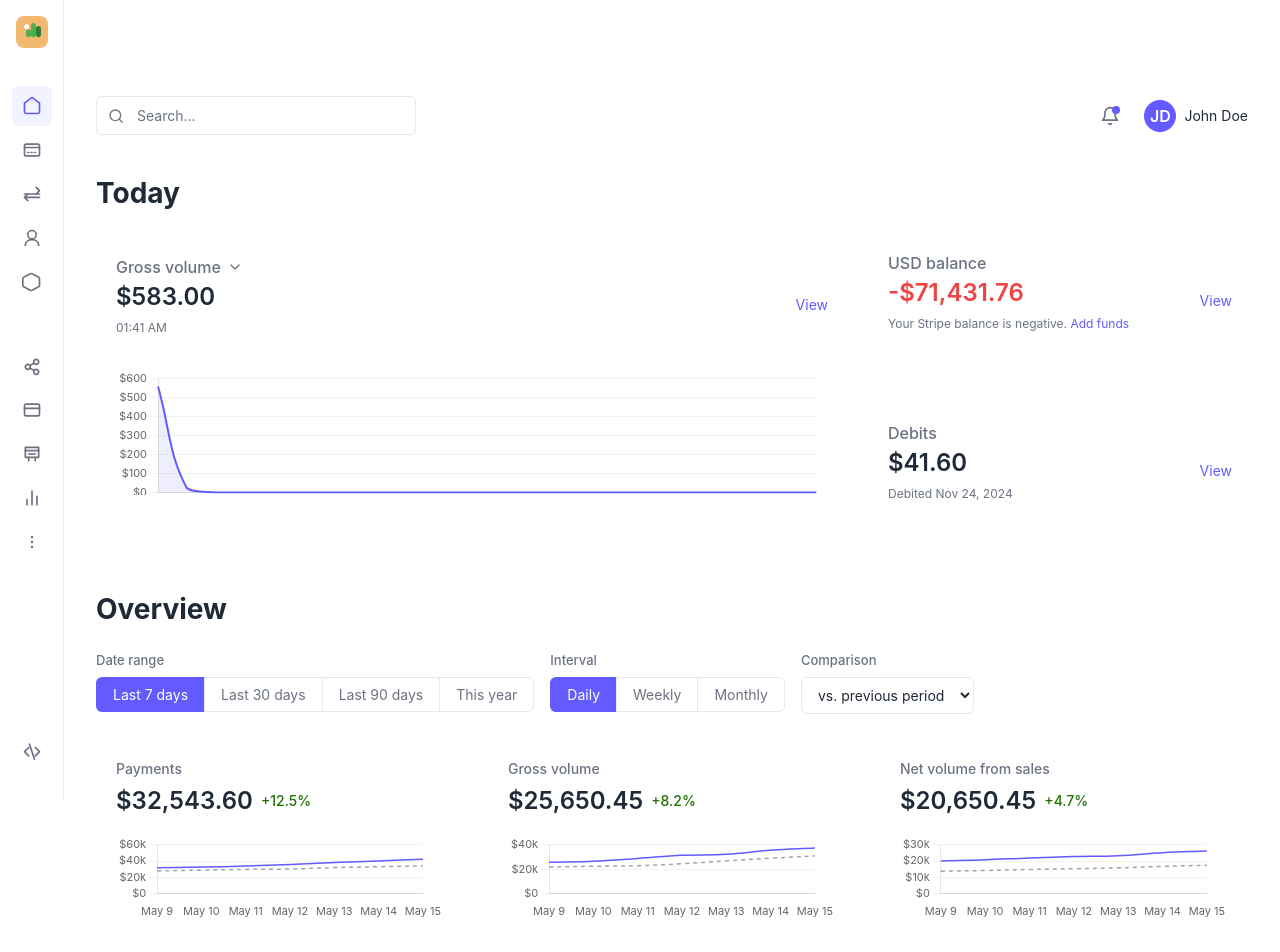
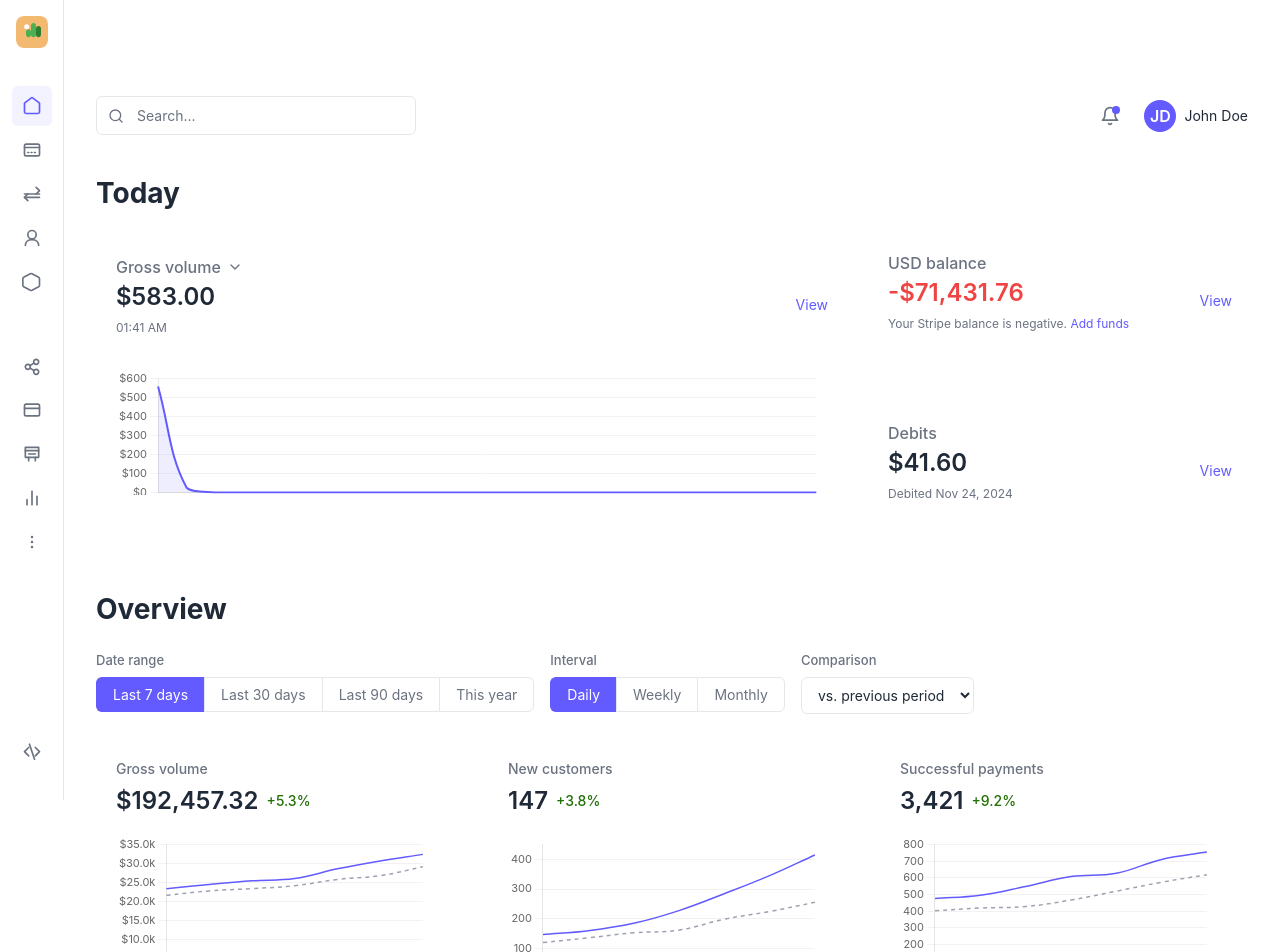
Before and after one commit to swanson-stripe/stripe-dashboard-clone, a React (Create React App) app: page / in a window 1280 px wide. Shown: the top 952 px of the page. Built offline with nearby package versions, Linux system fonts and the light colour scheme.

Commit message:
Fix chart axes to match value types (currency, percentage, number)

```diff
--- a/src/components/LineChart.js
+++ b/src/components/LineChart.js
@@ -2,13 +2,17 @@ import React, { useEffect, useRef } from 'react';
 import Chart from 'chart.js/auto';
 import styled from 'styled-components';
 
-const ChartWrapper = styled.div`
+const ChartContainer = styled.div`
   width: 100%;
   height: 100%;
   position: relative;
+  canvas {
+    width: 100% !important;
+    height: 100% !important;
+  }
 `;
 
-const LineChart = ({ data, height = 400, showLegend = true, type = 'line' }) => {
+const LineChart = ({ data, height = 400, showLegend = true, type = 'line', unit = 'currency' }) => {
   const chartRef = useRef(null);
   const chartInstance = useRef(null);
 
@@ -32,6 +36,28 @@ const LineChart = ({ data, height = 400, showLegend = true, type = 'line' }) =>
     } else if (type === 'donut') {
       chartType = 'doughnut';
     }
+
+    // Format ticks based on unit type
+    const formatTick = (value) => {
+      if (unit === 'currency') {
+        if (value >= 1000000) {
+          return '$' + (value / 1000000).toFixed(1) + 'M';
+        } else if (value >= 1000) {
+          return '$' + (value / 1000).toFixed(1) + 'k';
+        }
+        return '$' + value;
+      } else if (unit === 'percentage') {
+        return value.toFixed(1) + '%';
+      } else if (unit === 'number') {
+        if (value >= 1000000) {
+          return (value / 1000000).toFixed(1) + 'M';
+        } else if (value >= 1000) {
+          return (value / 1000).toFixed(1) + 'k';
+        }
+        return value;
+      }
+      return value;
+    };
 
     // Basic configuration options
     const options = {
@@ -81,7 +107,7 @@ const LineChart = ({ data, height = 400, showLegend = true, type = 'line' }) =>
           }
         },
         y: {
-          beginAtZero: true,
+          beginAtZero: unit !== 'percentage',
           grid: {
             color: 'rgba(0, 0, 0, 0.05)'
           },
@@ -91,10 +117,7 @@ const LineChart = ({ data, height = 400, showLegend = true, type = 'line' }) =>
               size: 11
             },
             callback: function(value) {
-              if (value >= 1000) {
-                return '$' + value / 1000 + 'k';
-              }
-              return '$' + value;
+              return formatTick(value);
             }
           }
         }
@@ -120,7 +143,7 @@ const LineChart = ({ data, height = 400, showLegend = true, type = 'line' }) =>
           }
         },
         y: {
-          beginAtZero: true,
+          beginAtZero: unit !== 'percentage',
           grid: {
             color: 'rgba(0, 0, 0, 0.05)'
           },
@@ -130,10 +153,7 @@ const LineChart = ({ data, height = 400, showLegend = true, type = 'line' }) =>
               size: 11
             },
             callback: function(value) {
-              if (value >= 1000) {
-                return '$' + value / 1000 + 'k';
-              }
-              return '$' + value;
+              return formatTick(value);
             }
           }
         }
@@ -161,12 +181,12 @@ const LineChart = ({ data, height = 400, showLegend = true, type = 'line' }) =>
         chartInstance.current.destroy();
       }
     };
-  }, [data, height, showLegend, type]);
+  }, [data, height, showLegend, type, unit]);
 
   return (
-    <ChartWrapper>
-      <canvas ref={chartRef} height={height} />
-    </ChartWrapper>
+    <ChartContainer>
+      <canvas ref={chartRef} />
+    </ChartContainer>
   );
 };
 
--- a/src/pages/BillingOverview.js
+++ b/src/pages/BillingOverview.js
@@ -675,6 +675,7 @@ const BillingOverview = () => {
                     height={160}
                     showLegend={false}
                     type="line"
+                    unit={metric.id === 'mrr-growth-rate' ? 'percentage' : 'currency'}
                   />
                   {tooltipState.visible && tooltipState.metricId === metric.id && (
                     <Tooltip
--- a/src/pages/Dashboard.js
+++ b/src/pages/Dashboard.js
@@ -406,6 +406,90 @@ const Dashboard = () => {
     { id: 'net-volume', label: 'Net volume' }
   ];
 
+  // Base metrics data with their types
+  const baseMetrics = [
+    {
+      id: 'gross-volume',
+      title: 'Gross volume',
+      baseCurrencyValue: 192457.32,
+      baseNumberValue: 0,
+      trendValue: 5.3,
+      trend: 'up',
+      isCurrency: true,
+      unit: 'currency'
+    },
+    {
+      id: 'new-customers',
+      title: 'New customers',
+      baseCurrencyValue: 0,
+      baseNumberValue: 147,
+      trendValue: 3.8,
+      trend: 'up',
+      isCurrency: false,
+      unit: 'number'
+    },
+    {
+      id: 'successful-payments',
+      title: 'Successful payments',
+      baseCurrencyValue: 0,
+      baseNumberValue: 3421,
+      trendValue: 9.2,
+      trend: 'up',
+      isCurrency: false,
+      unit: 'number'
+    },
+    {
+      id: 'conversion-rate',
+      title: 'Conversion rate',
+      baseCurrencyValue: 0,
+      baseNumberValue: 4.7,
+      trendValue: 0.8,
+      trend: 'up',
+      isCurrency: false,
+      unit: 'percentage'
+    },
+    {
+      id: 'average-order',
+      title: 'Average order',
+      baseCurrencyValue: 128.95,
+      baseNumberValue: 0,
+      trendValue: 2.1,
+      trend: 'up',
+      isCurrency: true,
+      unit: 'currency'
+    },
+    {
+      id: 'revenue-per-customer',
+      title: 'Revenue per customer',
+      baseCurrencyValue: 245.62,
+      baseNumberValue: 0,
+      trendValue: 1.5,
+      trend: 'up',
+      isCurrency: true,
+      unit: 'currency'
+    },
+    {
+      id: 'refund-rate',
+      title: 'Refund rate',
+      baseCurrencyValue: 0,
+      baseNumberValue: 2.1,
+      trendValue: 0.3,
+      trend: 'down',
+      isCurrency: false,
+      unit: 'percentage'
+    },
+    {
+      id: 'net-volume',
+      title: 'Net volume',
+      baseCurrencyValue: 187245.89,
+      baseNumberValue: 0,
+      trendValue: 4.9,
+      trend: 'up',
+      isCurrency: true,
+      unit: 'currency'
+    }
+  ];
+
   // Handle dropdown item click
   const handleMetricChange = (metricId) => {
     setSelectedMetric(metricId);
@@ -676,91 +760,6 @@ const Dashboard = () => {
     return new Intl.NumberFormat('en-US').format(value);
   };
 
-  // Base metrics data
-  const baseMetrics = [
-    {
-      id: 'payments',
-      title: 'Payments',
-      baseCurrencyValue: 32543.60,
-      baseNumberValue: 456,
-      trend: 'up',
-      trendValue: 12.5,
-      isCurrency: true,
-    },
-    {
-      id: 'gross-volume',
-      title: 'Gross volume',
-      baseCurrencyValue: 25650.45,
-      baseNumberValue: 0,
-      trend: 'up',
-      trendValue: 8.2,
-      isCurrency: true,
-    },
-    {
-      id: 'net-volume',
-      title: 'Net volume from sales',
-      baseCurrencyValue: 20650.45,
-      baseNumberValue: 0,
-      trend: 'up',
-      trendValue: 4.7,
-      isCurrency: true,
-    },
-    {
-      id: 'successful-payments',
-      title: 'Successful payments',
-      baseCurrencyValue: 0,
-      baseNumberValue: 456,
-      trend: 'up',
-      trendValue: 6.3,
-      isCurrency: false,
-    },
-    {
-      id: 'failed-payments',
-      title: 'Failed payments',
-      baseCurrencyValue: 0,
-      baseNumberValue: 24,
-      trend: 'down',
-      trendValue: 2.1,
-      isCurrency: false,
-    },
-    {
-      id: 'new-customers',
-      title: 'New customers',
-      baseCurrencyValue: 0,
-      baseNumberValue: 156,
-      trend: 'up',
-      trendValue: 9.4,
-      isCurrency: false,
-    },
-    {
-      id: 'active-subscribers',
-      title: 'Active subscribers',
-      baseCurrencyValue: 0,
-      baseNumberValue: 1245,
-      trend: 'up',
-      trendValue: 3.7,
-      isCurrency: false,
-    },
-    {
-      id: 'arpu',
-      title: 'Average revenue per user',
-      baseCurrencyValue: 86.32,
-      baseNumberValue: 0,
-      trend: 'up',
-      trendValue: 5.2,
-      isCurrency: true,
-    },
-    {
-      id: 'mrr',
-      title: 'MRR',
-      baseCurrencyValue: 54876,
-      baseNumberValue: 0,
-      trend: 'up',
-      trendValue: 7.8,
-      isCurrency: true,
-    },
-  ];
-
   // Handle date range changes
   const handleDateChange = (period) => {
     setActivePeriod(period);
@@ -942,6 +941,7 @@ const Dashboard = () => {
                   height={180}
                   showLegend={false}
                   type="area"
+                  unit={selectedMetric === 'new-customers' || selectedMetric === 'successful-payments' ? 'number' : 'currency'}
                 />
               )}
             </ChartWrapper>
@@ -1085,6 +1085,7 @@ const Dashboard = () => {
                   height={80}
                   showLegend={false}
                   type="line"
+                  unit={metric.unit || 'currency'}
                 />
                 {tooltipState.visible && tooltipState.metricId === metric.id && (
                   <Tooltip
```
